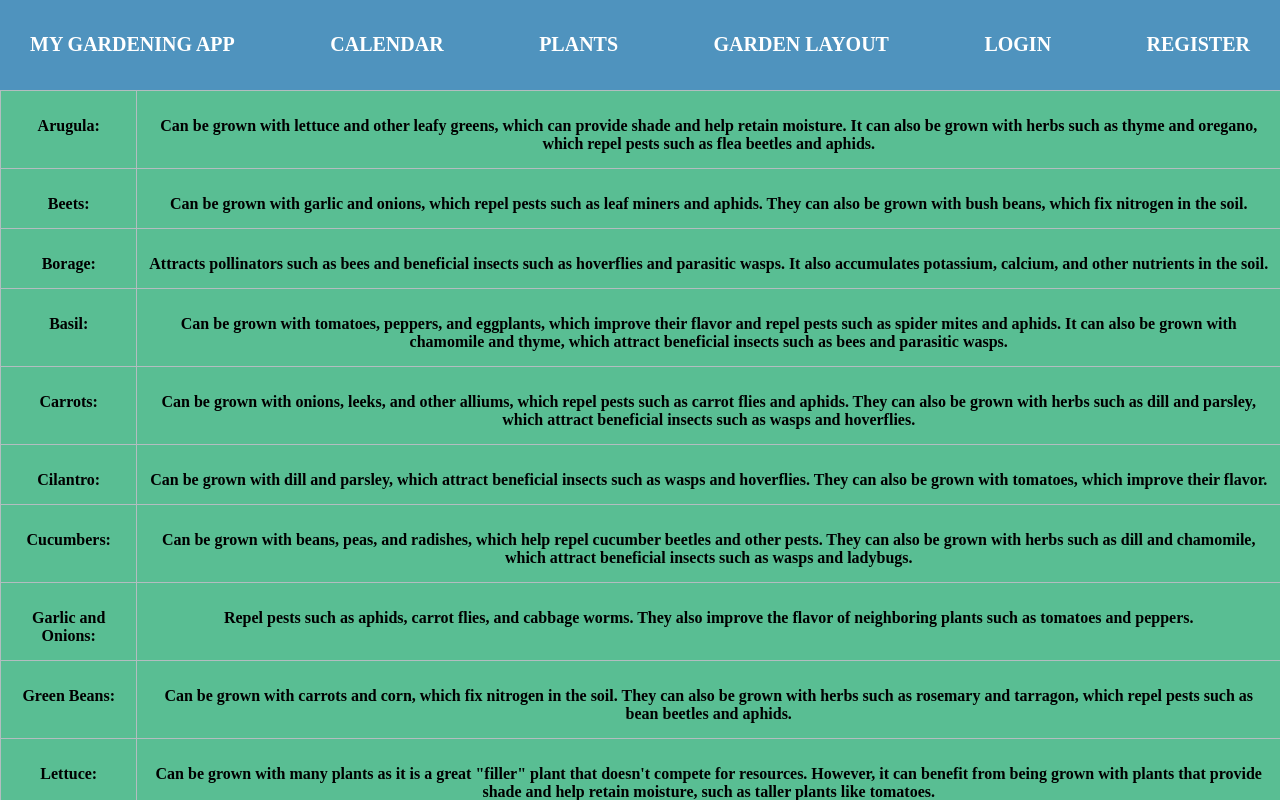
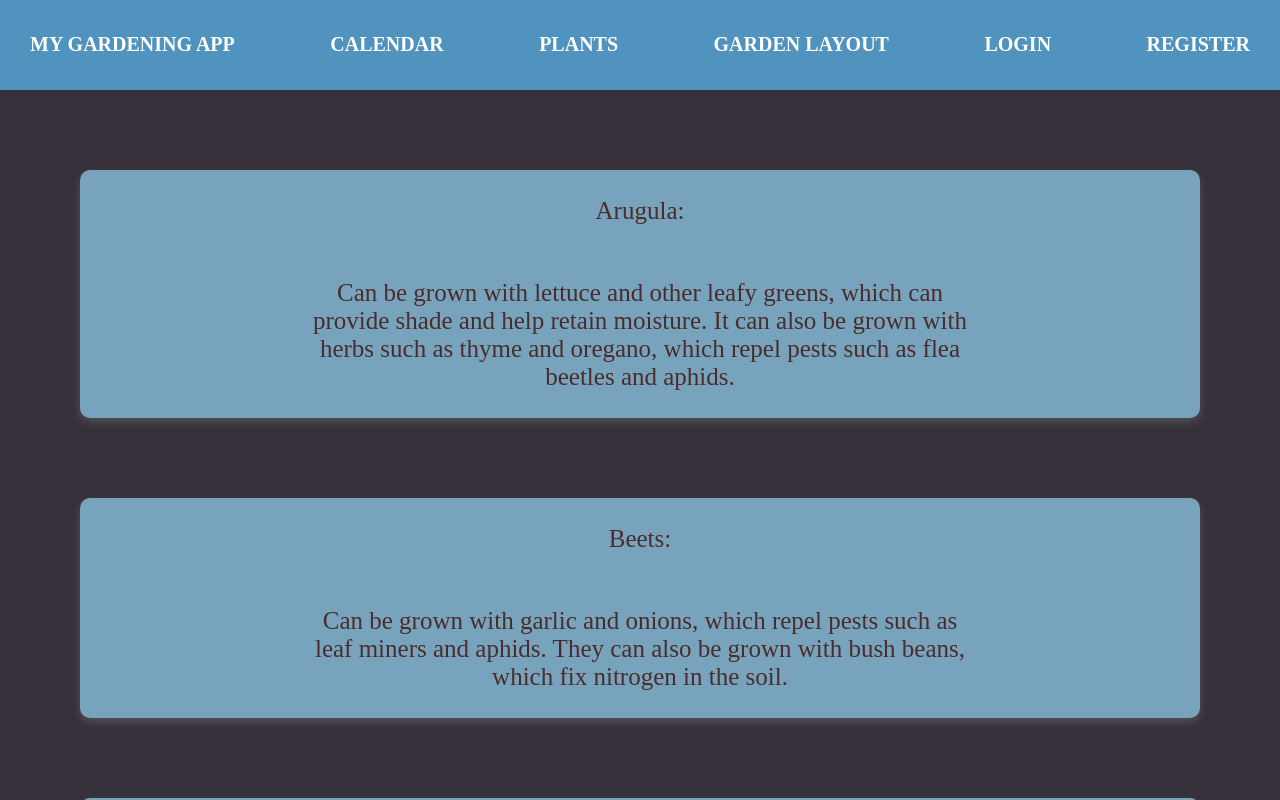
Before and after one commit to windtronic/garden_front_end, a React (Create React App) app in the folder garden_front_end/: page /companion_planting in a window 1280 px wide. Shown: the top 800 px of the page. Built offline with nearby package versions, Linux system fonts and the light colour scheme.

Commit message:
more css

```diff
--- a/garden_front_end/src/App.css
+++ b/garden_front_end/src/App.css
@@ -195,7 +195,7 @@ div.rbc-event {
   padding: 5px;
   margin-bottom: 5px;
   background-color: #f0f0f0;
-  color: #333;
+  color: #504e4e;
   font-size: 14px;
 }
 
@@ -222,22 +222,27 @@ div.rbc-today {
   display: table;
   border-collapse: collapse;
   width: 100%;
-  background-color: #59be93;
+  background-color: #353039;
 }
 
 .row {
-  display: table-row;
+  display: flex;
+  flex-wrap: wrap;
+  justify-content: center;
+  margin: 80px;
+  background-color: #77a4bc;
+  border-radius: 10px;
+  box-shadow: 0px 4px 8px rgba(219, 222, 222, 0.2);
 }
 
 .cell {
-  display: table-cell;
-  border: 1px solid #b3bdc0;
-  padding: 10px;
+  flex-basis: 60%;
+  padding:2px;
   text-align: center;
+  font-size: 25px;
+  color: #4b2c2c;
 }
 
-.cell p:first-child {
-  font-weight: bold;
-  margin-bottom: 5px;
-  text-align: center;
+.cell:last-child {
+  border-right: none;
 }
```
